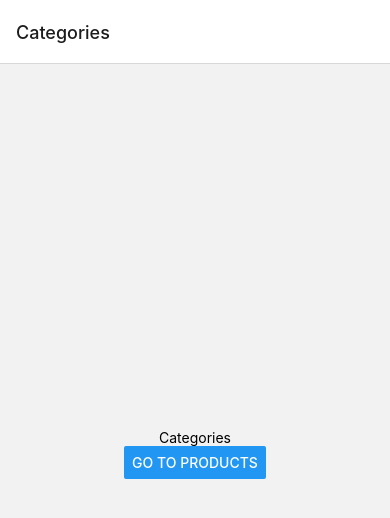
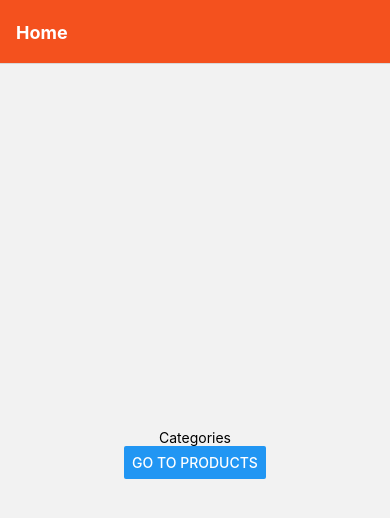
Before and after one commit to MVAgus/shopapp, a React Native app: screen / in a window 390 px wide. Shown: the top 518 px of the page. Built offline with nearby package versions, Linux system fonts and the light colour scheme.

Commit message:
se añadio un estilo al header

```diff
--- a/src/navigation/index.js
+++ b/src/navigation/index.js
@@ -11,7 +11,14 @@ const AppNavigation = () => {
     return (
         <NavigationContainer >
             <Stack.Navigator initialRouteName='Categories' >
-                <Stack.Screen name="Categories" component={Categories} />
+                <Stack.Screen name="Categories" component={Categories} options={{title: 'Home',
+            headerStyle: {
+                backgroundColor: '#f4511e',
+              },
+              headerTintColor: '#fff',
+              headerTitleStyle: {
+                fontWeight: 'bold',
+              },}} />
                 <Stack.Screen name="Products" component={Products} />
                 <Stack.Screen name="ProductDetail" component={ProductDetail} />
             </Stack.Navigator>
```
